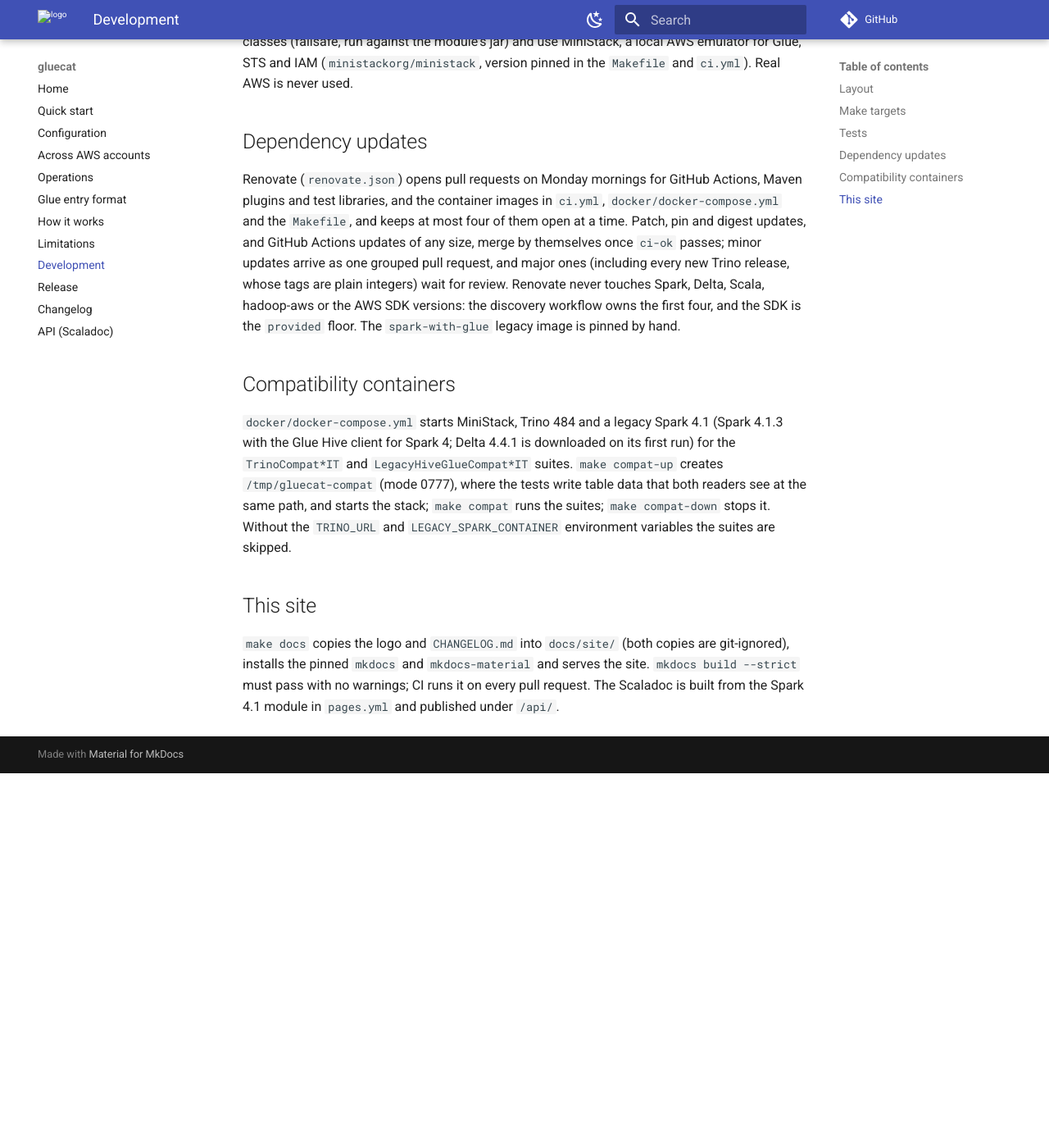
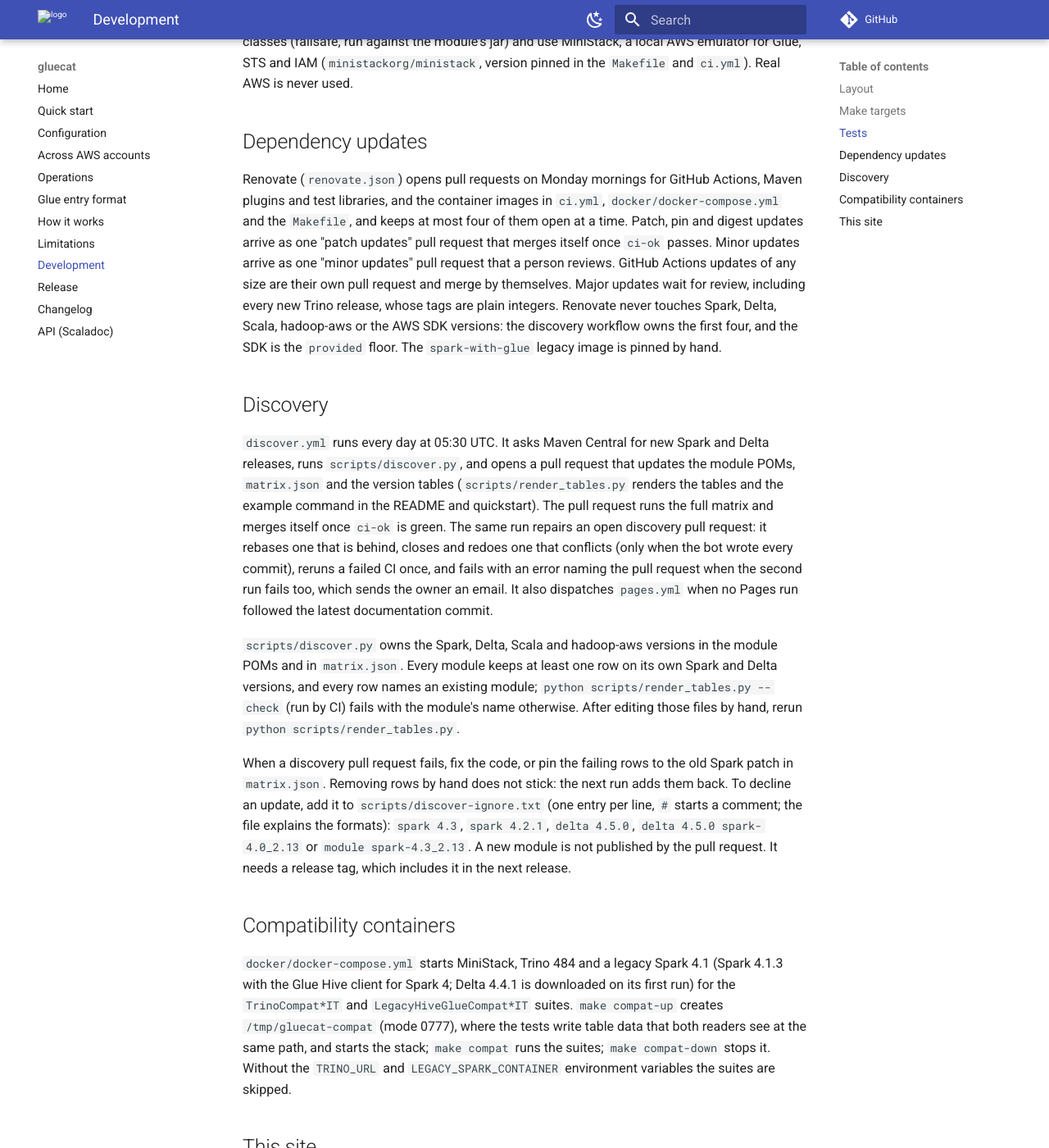
Before and after one commit to sdaberdaku/gluecat, an MkDocs documentation site: the page built from docs/site/development.md, in a window 1280 px wide and 1400 px high, scrolled down 1133 px. Shown: the whole window at 82% size. Built offline with MkDocs 1.6.1 and Material for MkDocs 9.7.7, drawn with Linux system fonts in a browser that asks for light colours; comment, search, counter and statistics services are not loaded; before the commit the page ends 2076 px from its top, so only the background shows below that.

Commit message:
docs: describe discovery, its ignore file and the execution rulings
Development guide gains a Discovery section and the new Renovate behaviour; CLAUDE.md names the owner of the version properties; the spec lists the rulings made during execution and the plan points at it.

```diff
--- a/docs/site/development.md
+++ b/docs/site/development.md
@@ -44,11 +44,33 @@ Unit tests are `*Suite` classes (surefire, run against `target/classes`); integr
 
 Renovate (`renovate.json`) opens pull requests on Monday mornings for GitHub Actions, Maven plugins and test
 libraries, and the container images in `ci.yml`, `docker/docker-compose.yml` and the `Makefile`, and keeps at most
-four of them open at a time. Patch, pin and digest updates, and GitHub Actions updates of any size, merge by
-themselves once `ci-ok` passes; minor updates arrive as
-one grouped pull request, and major ones (including every new Trino release, whose tags are plain integers) wait for
-review. Renovate never touches Spark, Delta, Scala, hadoop-aws or the AWS SDK versions: the discovery workflow owns
-the first four, and the SDK is the `provided` floor. The `spark-with-glue` legacy image is pinned by hand.
+four of them open at a time. Patch, pin and digest updates arrive as one "patch updates" pull request that merges
+itself once `ci-ok` passes. Minor updates arrive as one "minor updates" pull request that a person reviews. GitHub
+Actions updates of any size are their own pull request and merge by themselves. Major updates wait for review,
+including every new Trino release, whose tags are plain integers. Renovate never touches Spark, Delta, Scala,
+hadoop-aws or the AWS SDK versions: the discovery workflow owns the first four, and the SDK is the `provided` floor.
+The `spark-with-glue` legacy image is pinned by hand.
+
+## Discovery
+
+`discover.yml` runs every day at 05:30 UTC. It asks Maven Central for new Spark and Delta releases, runs
+`scripts/discover.py`, and opens a pull request that updates the module POMs, `matrix.json` and the version tables
+(`scripts/render_tables.py` renders the tables and the example command in the README and quickstart). The pull
+request runs the full matrix and merges itself once `ci-ok` is green. The same run repairs an open discovery pull
+request: it rebases one that is behind, closes and redoes one that conflicts (only when the bot wrote every commit),
+reruns a failed CI once, and fails with an error naming the pull request when the second run fails too, which sends
+the owner an email. It also dispatches `pages.yml` when no Pages run followed the latest documentation commit.
+
+`scripts/discover.py` owns the Spark, Delta, Scala and hadoop-aws versions in the module POMs and in `matrix.json`.
+Every module keeps at least one row on its own Spark and Delta versions, and every row names an existing module;
+`python scripts/render_tables.py --check` (run by CI) fails with the module's name otherwise. After editing those
+files by hand, rerun `python scripts/render_tables.py`.
+
+When a discovery pull request fails, fix the code, or pin the failing rows to the old Spark patch in `matrix.json`.
+Removing rows by hand does not stick: the next run adds them back. To decline an update, add it to
+`scripts/discover-ignore.txt` (one entry per line, `#` starts a comment; the file explains the formats): `spark 4.3`,
+`spark 4.2.1`, `delta 4.5.0`, `delta 4.5.0 spark-4.0_2.13` or `module spark-4.3_2.13`. A new module is not
+published by the pull request. It needs a release tag, which includes it in the next release.
 
 ## Compatibility containers
 
```
Also changed, not shown: CLAUDE.md (+6 -0 lines), docs/superpowers/plans/2026-10-27-version-automation.md (+2 -0 lines), docs/superpowers/specs/2026-10-27-version-automation-design.md (+45 -12 lines).
